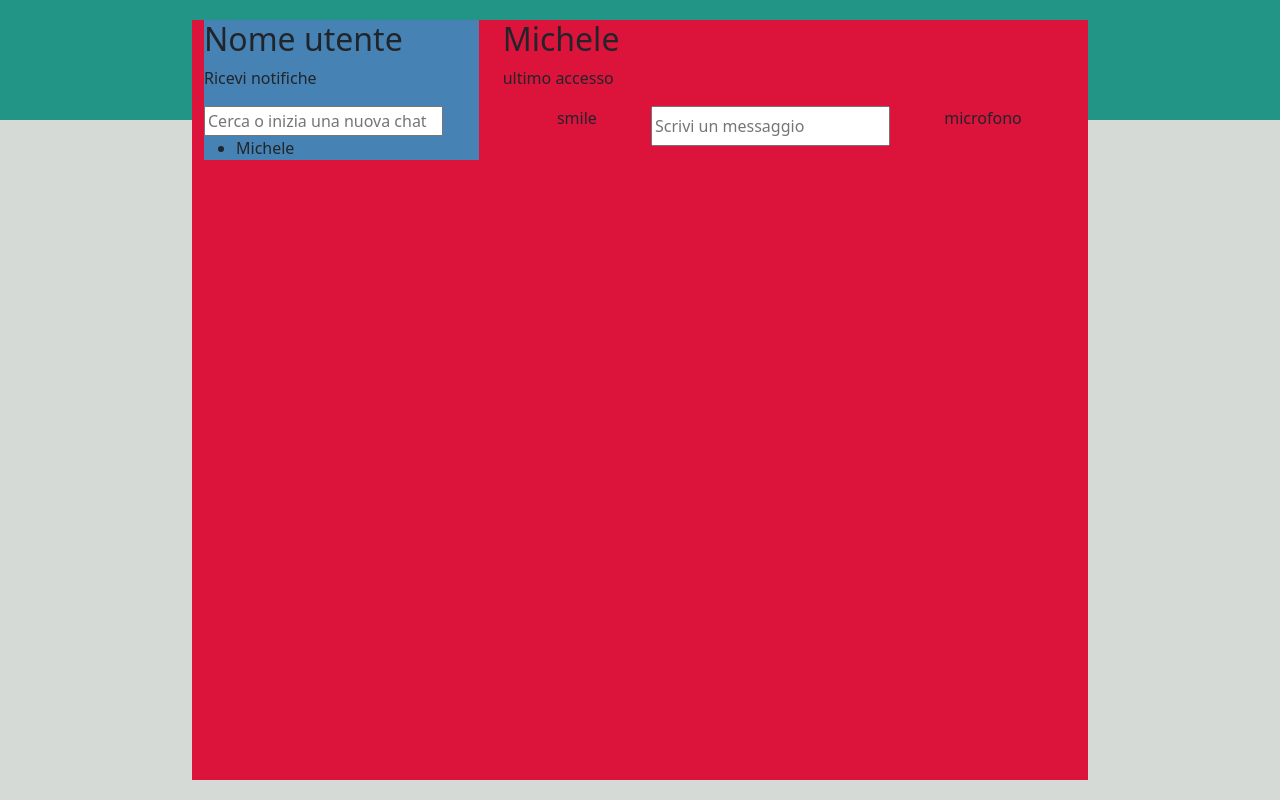
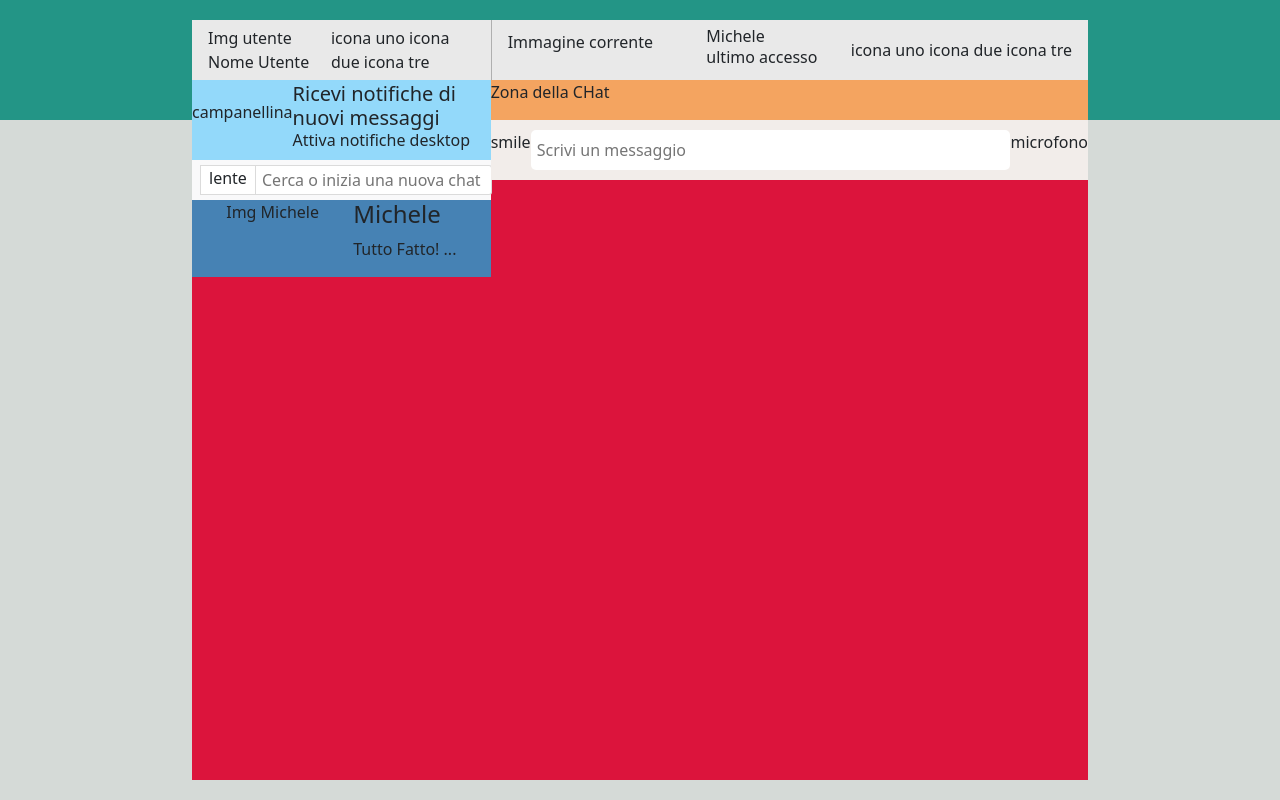
Before and after one commit to Jack-rm/vue-boolzapp, a plain HTML site: page index.html in a window 1280 px wide. Drawn offline with nearby package versions, Linux system fonts and the light colour scheme.

Commit message:
html layout work with bootstrap features

```diff
--- a/css/style.css
+++ b/css/style.css
@@ -1,5 +1,10 @@
 body {
     background-color: #d5dad7;
+}
+
+ul {
+    list-style-type: none;
+    padding: 0;
 }
 
 .my_green-bg{
@@ -21,3 +26,60 @@ body {
 .my_right-side{
     background-color: sandybrown;
 }
+
+.my_current-chat,
+.my_user-section{
+    height: 60px;
+    background-color: #e9e9e9;
+}
+
+.my_current-chat{
+    border-left: 1px solid #afafaf;
+}
+
+.my_current-info{
+    line-height: 5px;
+    padding-left: 20px;
+    padding-top: 10px;
+}
+
+.my_alerts-section{
+    height: 80px;
+    background-color: #93d9fa;
+}
+
+.my_alert-text{
+    line-height: 5px;
+}
+
+.my_search-section{
+    height: 40px;
+    background-color: #f9f9fa;
+}
+
+.my_search-icon{
+    height: 30px;
+    background-color: white;
+    border: 1px solid #dbdbdb;
+}
+
+.my_search-section input {
+    height: 30px;
+    width: 365px;
+    border: 1px solid #dbdbdb;
+    border-left: none;
+    border-start-end-radius: 3px;
+    border-end-end-radius: 3px;
+}
+
+.my_form-section {
+    height: 60px;
+    background-color: #f2edea;
+}
+
+.my_form-section input{
+    height: 40px;
+    width: 700px;
+    border: none;
+    border-radius: 5px;
+}
--- a/index.html
+++ b/index.html
@@ -25,45 +25,78 @@
     </section>
 
     <section class="my_boolzapp-section position-absolute top-50 start-50 translate-middle">
-        <div class="container">
-            <div class="row">
+        <div class="container-flex">
+            <div class="row g-0">
                 <div class="col-4">
                     <div class="my_left-side">
-                        <div>
-                            <h2>Nome utente</h1>
+                        <div class="my_user-section d-flex justify-content-between align-items-center p-3">
+                            <div class="my_user-info">
+                                <span>Img utente</span><span> Nome Utente</span>
                             </div>
-                        <div>
-                            <p> Ricevi notifiche </p>
+                            <div class="my_user-icons">
+                                <span>icona uno</span>
+                                <span> icona due</span>
+                                <span> icona tre</span>
                             </div>
-                        <div>
-                            <input type="text" placeholder="Cerca o inizia una nuova chat">
                         </div>
-                        <div>
+                        <div class="my_alerts-section d-flex align-items-center">
+                            <div class="my_alert-icon">
+                                <p>campanellina</p>
+                            </div>
+                            <div class="my_alert-text">
+                                <h5> Ricevi notifiche di nuovi messaggi </h5>
+                                <p>Attiva notifiche desktop</p>
+
+                            </div>
+                        </div>
+                        <div class="my_search-section d-flex align-items-center">
+                            <div class="my_search-icon ms-2 ps-2 pe-2">
+                                <p>lente</p>
+                            </div>
+                            <input type="text" placeholder=" Cerca o inizia una nuova chat">
+                        </div>
+                        <div class="my_chats-section">
                             <ul>
-                                <li>Michele</li>
+                                <li>
+                                    <div class="my_chat-box d-flex justify-content-evenly">
+                                        <div class="my_chat-img">
+                                            <p>Img Michele</p>
+                                        </div>
+                                        <div class="my_chat-text">
+                                            <h4>Michele</h4>
+                                            <p>Tutto Fatto! ...</p>
+                                        </div>
+                                    </div>
+                                </li>
                             </ul>
                         </div>
                     </div>
                 </div>
                 <div class="col-8">
-                    <div class="my_current-chat">
-                        <h2>Michele</h2>
+                    <div class="my_right-side">
+                        <div class="my_current-chat d-flex p-3 align-items-center justify-content-between">
+                            <div class="my_current-img">
+                                <p>Immagine corrente</p>
+                            </div>
+                            <div class="my_current-info">
+                                <p>Michele</p>
                                 <p>ultimo accesso</p>
                             </div>
+                            <div class="my_user-icons">
+                                <span>icona uno</span>
+                                <span> icona due</span>
+                                <span> icona tre</span>
+                            </div>
+                        </div>
                         <div class="my_chat-section">
-
+                            <p>Zona della CHat</p>
                         </div>
-                    <div class="my_form-section d-flex justify-content-evenly">
-                        <p>smile</p>
-                        <input type="text" placeholder="Scrivi un messaggio">
+                        <div class="my_form-section d-flex justify-content-between align-items-center">
+                            <p >smile</p>
+                            <input type="text" placeholder=" Scrivi un messaggio">
                             <p>microfono</p>
                         </div>
                     </div>
-                <div class="row">
-                    <div class="col-4">
-
-                    </div>
-
                 </div>
             </div>
         </div>
```
Lines whose indentation alone changed are shown as unchanged.
